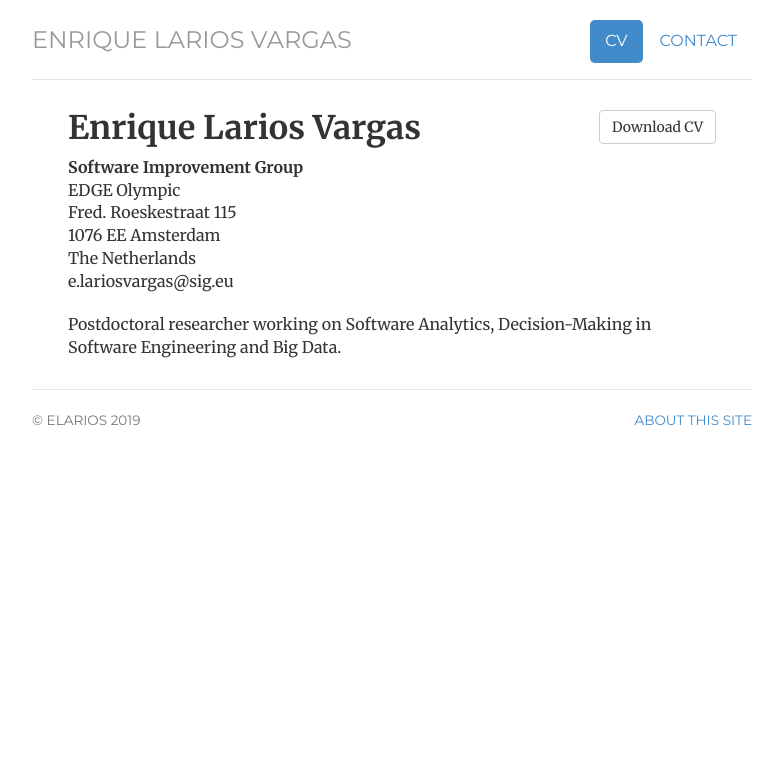
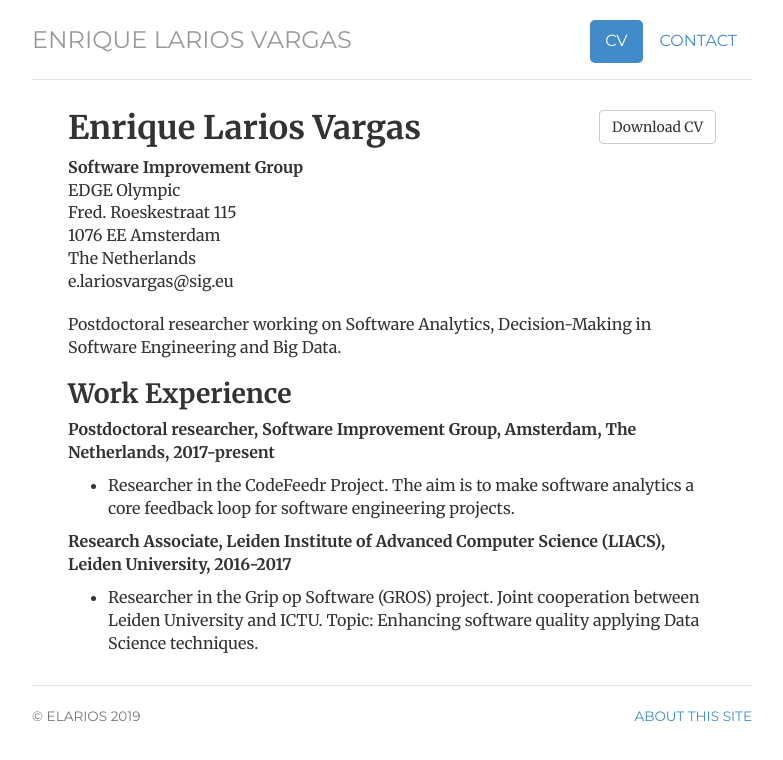
Before and after one commit to elarios/elarios.github.io, a Jekyll site: the page built from cv/index.html, in a window 1280 px wide. Shown: the top 760 px of the page, without its empty margins (248-1031 px from the left). Built offline with Jekyll 4.4.1, drawn with Linux system fonts in a browser that asks for light colours.

Commit message:
updating cv

```diff
--- a/cv/index.html
+++ b/cv/index.html
@@ -24,6 +23,17 @@ description: Current CV for Enrique Larios Vargas, postdoctoral researcher worki
 
 				<p>Postdoctoral researcher working on Software Analytics, Decision-Making in Software Engineering and Big Data.</p>
 
+				<h2>Work Experience</h2>
+				<p><strong>Postdoctoral researcher, Software Improvement Group, Amsterdam, The Netherlands, 2017-present</strong></p>
+				<ul>
+				<li>Researcher in the CodeFeedr Project. The aim is to make software analytics a core feedback loop for software engineering projects.</li>
+				</ul>
+
+				<p><strong>Research Associate, Leiden Institute of Advanced Computer Science (LIACS), Leiden University, 2016-2017</strong></p>
+				<ul>
+				<li>Researcher in the Grip op Software (GROS) project. Joint cooperation between Leiden University and ICTU. Topic: Enhancing software quality applying Data Science techniques.</li>
+				</ul>
+
 
 
 </div>
```
Also changed, not shown: other parts of cv/index.html (+1 -2 lines).
